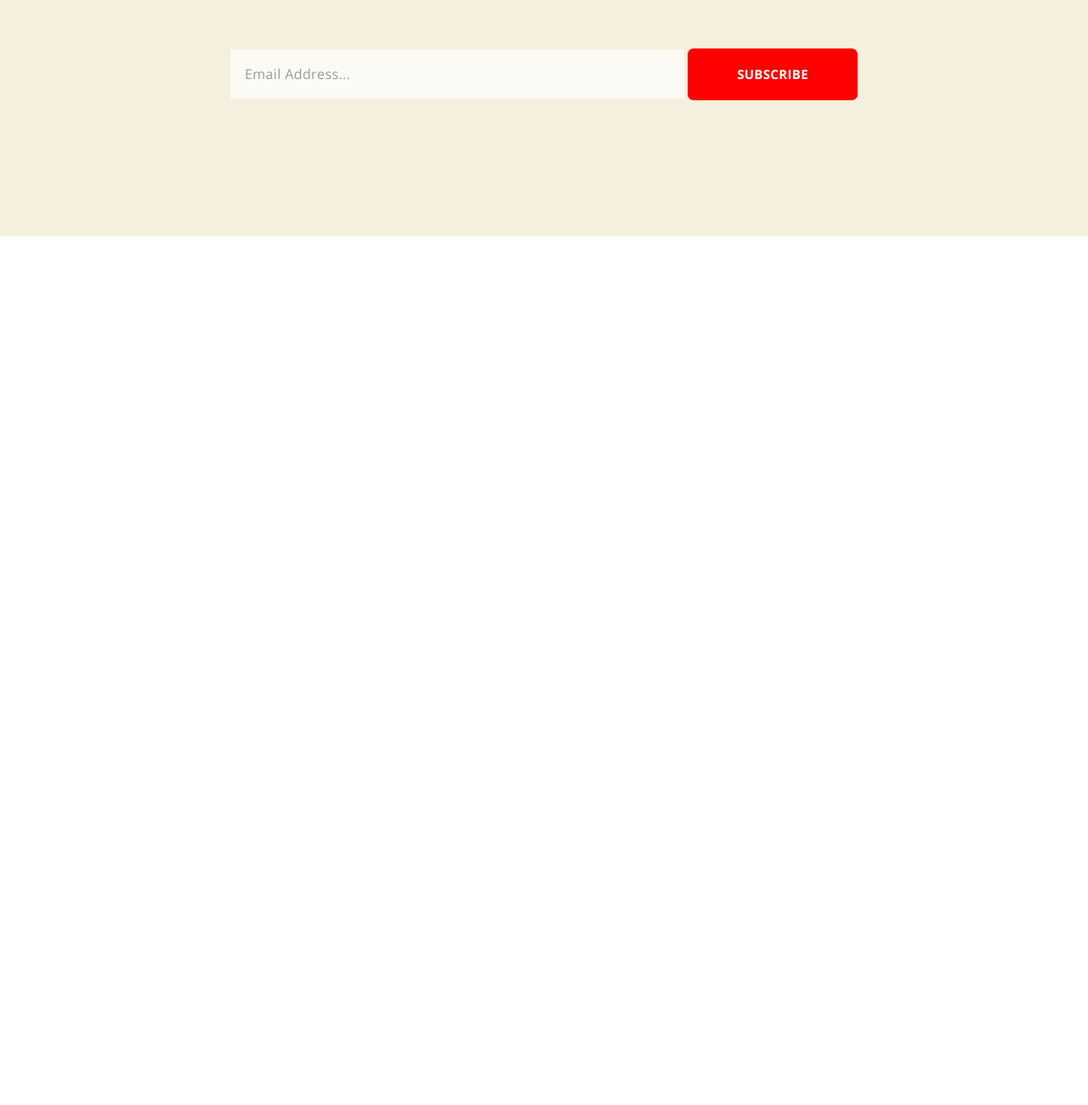
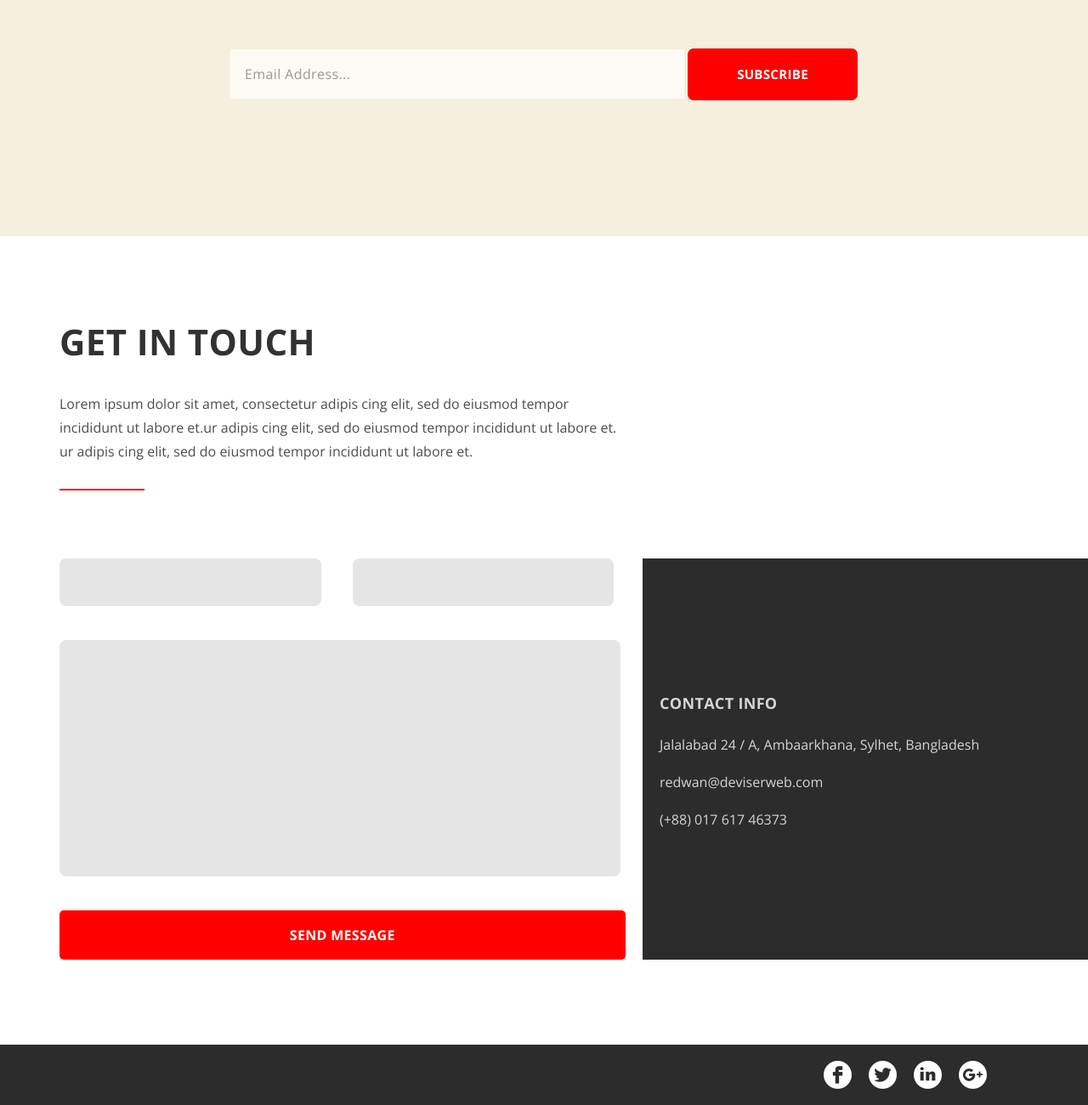
Before and after one commit to Maximuson/bug-free-potato, a plain HTML site: page index.html in a window 1280 px wide. Shown: the part 3264-4564 px from the top of the page at 85% size. Before the commit the page ends 3542 px from the top, so only its background shows below. Drawn offline with nearby package versions, Linux system fonts and the light colour scheme.

Commit message:
Полная не адаптивная версия

```diff
--- a/css/main.css
+++ b/css/main.css
@@ -416,7 +416,131 @@ margin: 0;
     margin-bottom: 100px;
 }
 
+.contact-text{
+    float: left;
+    width: 55%;
+}
+.contact-text > h2{
+    display: block;
+    margin-top: 100px;
+    opacity: 0.8;
+    color: #000000;
+    font-family: "Open Sans", sans-serif;
+    font-size: 42px;
+    font-weight: 700;
+    text-transform: uppercase;
+    letter-spacing: 0.38px;
+}
+.contact-text > p{
+    opacity: 0.7;
+    color: #000000;
+    font-family: "Open Sans";
+    font-size: 16px;
+    font-weight: 400;
+    line-height: 28px;
+}
+.contact-text .red-line{
+    border-bottom: #ff0000 2px solid;
+    width: 15%;
+    margin-top: 30px;
 
+}
+#contact{
+    margin-left:70px;
+    margin-bottom: 100px;
+}
+.contact-form{
+    margin-top: 80px;
+    float: left;
+    width: 55%;
+}
+.contact-form  input,textarea{
+    background-color: #e5e5e5;
+    color: #000000;
+    font-family: "Open Sans", sans-serif;
+    font-size: 16px;
+    font-weight: 400;
+    line-height: 28px;
+    border: none;
+    border-radius: 8px;
+}
+.contact-form textarea:active{
+    border: none;
+}
+#contanct-form-name{
+    padding: 14px;
+    width: 42%;
+    margin-right: 5%;
+}
+#contact-form-email{
+    padding: 14px;
+    width: 42%;
+}
+
+#contact-form-text{
+    float: left;
+    padding: 14px;
+    margin-top: 40px;
+    width: 95%;
+    height: 250px;
+    resize: none;
+}
+#contact-form-submit{
+    float: left;
+    padding: 12px;
+    margin-top: 40px;
+    width: 100%;
+    border-radius: 5px;
+    background-color: #ff0000;
+    border: none;
+    color: #ffffff;
+    font-family: "Open Sans";
+    font-size: 16px;
+    font-weight: 700;
+    line-height: 34.06px;
+    text-transform: uppercase;
+    letter-spacing: 0.32px;
+}
+.contact-info{
+    padding: 135px 20px;
+    margin-top: 80px;
+    margin-right: 0px;
+    width: 40%;
+    float: right;
+
+    background-color: #2c2c2c
+}
+.contact-info > h3{
+    opacity: 0.8;
+    color: #ffffff;
+    font-family: "Open Sans";
+    font-size: 18px;
+    font-weight: 700;
+    line-height: 34.06px;
+    text-transform: uppercase;
+    letter-spacing: 0.32px;
+}
+.contact-info > p{
+    opacity: 0.8;
+    color: #ffffff;
+    font-family: "Open Sans";
+    font-size: 16px;
+    font-weight: 400;
+    line-height: 28px;
+}
+footer{
+    background-color: #2c2c2c;
+    padding: 19px;
+    display: flex;
+    justify-content: flex-end;
+    align-items: center;
+}
+footer img {
+    margin: 0 10px;
+}
+footer img:last-child{
+    margin-right: 100px;
+}
 @media (max-width: 1250px) {
     .learn-more {
         float: none;
--- a/index.html
+++ b/index.html
@@ -132,5 +132,38 @@
             <button>subscribe</button>
         </section>
 
+        <section id="contact" class=" clearfix">
+            <div class="contact-text">
+                <h2>get in touch</h2>
+                <p>Lorem ipsum dolor sit amet, consectetur adipis cing elit,
+                    sed do eiusmod tempor incididunt ut labore et.ur adipis cing elit,
+                    sed do eiusmod tempor incididunt ut labore et. ur adipis cing elit,
+                    sed do eiusmod tempor incididunt ut labore et.</p>
+                <div class="red-line"></div>
+            </div>
+            <div class="contact-form">
+                <form action="" method="get">
+                    <input type="text" id="contanct-form-name">
+                    <input type="email" name="" id="contact-form-email">
+                    <textarea type="text" name="" id="contact-form-text"></textarea>
+                    <button id="contact-form-submit">Send message</button>
+                </form>
+            </div>
+            <div class="contact-info">
+                <h3>contact info</h3>
+                <p id="contact-info-adress">Jalalabad 24 / A, Ambaarkhana, Sylhet,
+                        Bangladesh</p>
+                <p id="contact-info-email">redwan@deviserweb.com</p>
+
+                <p id="contact-info-phone">(+88) 017 617 46373</p>
+            </div>
+        </section>
+        <footer>
+            <img src="imgs/1468368389_Facebook_Rounded_Solid.png" alt="">
+            <img src="imgs/1468368398_Twitter_Rounded_Solid.png" alt="">
+            <img src="imgs/1468368407_LinkedIn_Rounded_Solid.png" alt="">
+            <img src="imgs/1468368412_Google_Rounded_Solid.png" alt="">
+        </footer>
+
 </body>
 </html>
```
Also changed, not shown: imgs/1468368389_Facebook_Rounded_Solid.png (added), imgs/1468368398_Twitter_Rounded_Solid.png (added), imgs/1468368407_LinkedIn_Rounded_Solid.png (added), imgs/1468368412_Google_Rounded_Solid.png (added).
